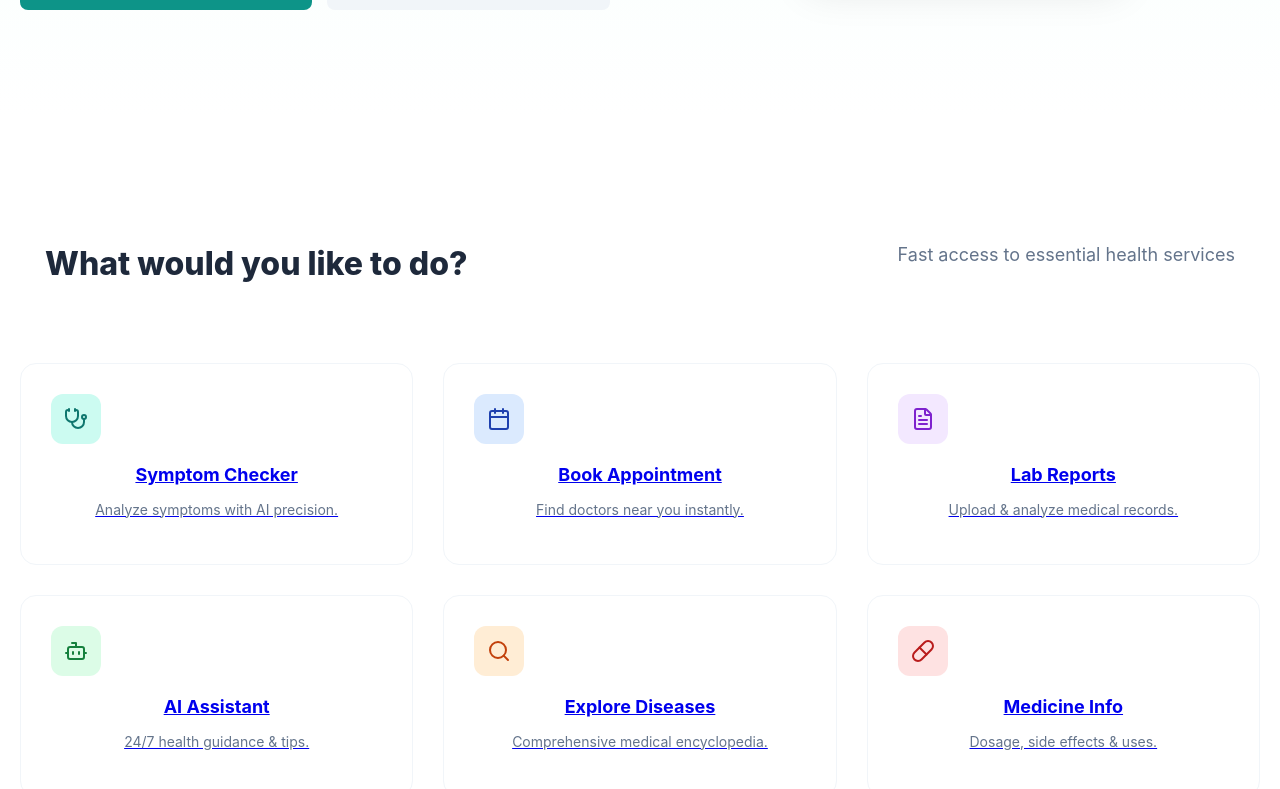
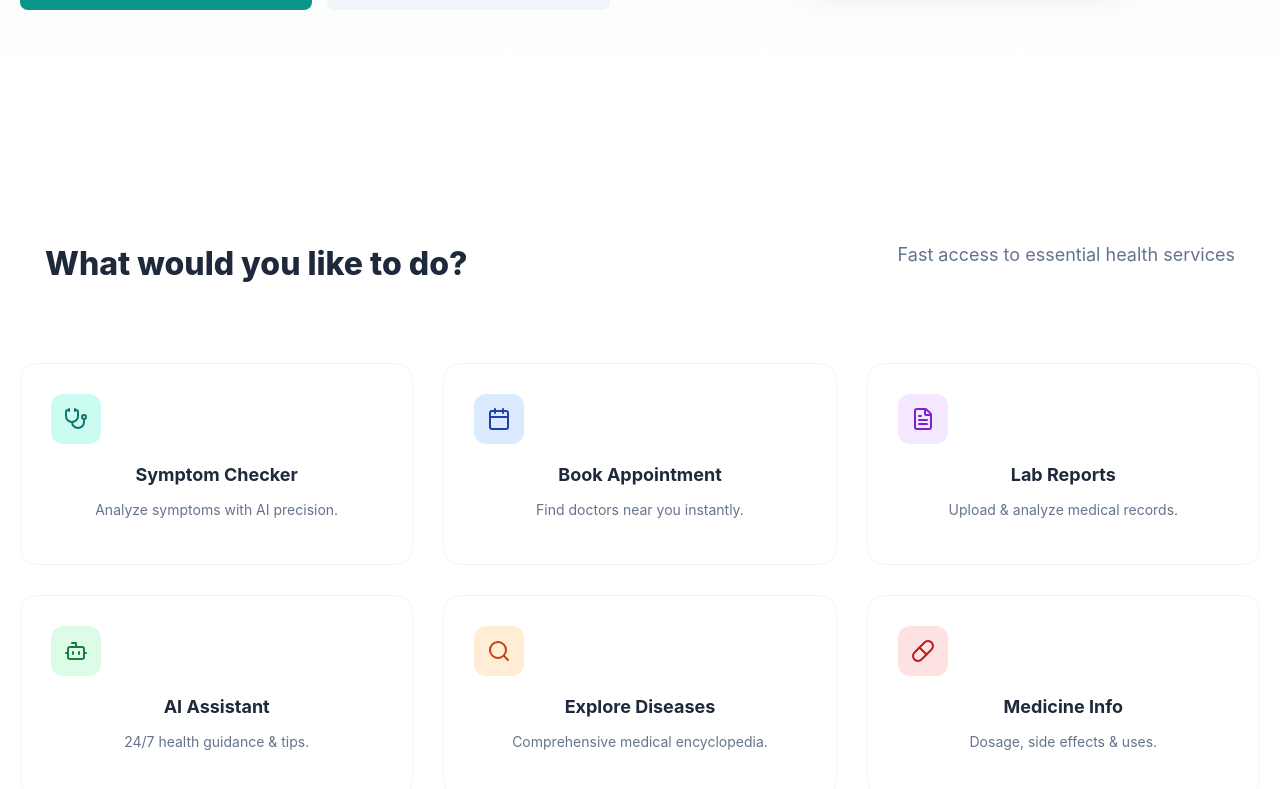
Before and after one commit to patelharsh6/Health_Sphere, a React (Create React App) app in the folder fronend/: page / in a window 1280 px wide. Shown: the part 503-1292 px from the top of the page. Built offline with nearby package versions, Linux system fonts and the light colour scheme.

Commit message:
some changes in navbar and home page

```diff
--- a/fronend/src/layouts/Navbar.js
+++ b/fronend/src/layouts/Navbar.js
@@ -5,9 +5,12 @@ import {
   Bot, Bell, LayoutDashboard, ShieldCheck, LogOut
 } from 'lucide-react';
 import './Navbar.css';
-import { Link } from 'react-router-dom';
+import { Link ,useNavigate} from 'react-router-dom';
+
+
 
 const Navbar = () => {
+  const navigate = useNavigate();
   const [isScrolled, setIsScrolled] = useState(false);
   const [isMobileMenuOpen, setIsMobileMenuOpen] = useState(false);
   const [userRole, setUserRole] = useState('patient'); // Mock role
@@ -50,6 +53,10 @@ const Navbar = () => {
   };
 
   const currentLinks = getLinks(userRole);
+
+  const profileClick = () => {
+    navigate('/profile');
+  }
 
   return (
     <>
@@ -106,7 +113,7 @@ const Navbar = () => {
 
             <div className="profile-actions">
               <button className="icon-btn"><Bell size={20} /></button>
-              <button className="avatar-btn"><User size={20} /></button>
+              <button className="avatar-btn" onClick={profileClick}><User size={20} /></button>
             </div>
           </div>
 
--- a/fronend/src/pages/Home.js
+++ b/fronend/src/pages/Home.js
@@ -14,6 +14,14 @@ const Home = () => {
   const symptomsClick = () => {
     navigate("/symptoms");
   };
+
+  const createClick = () => {
+    navigate("/signup");
+  }
+
+  const exploreClick = () => {
+    navigate("/symptoms");
+  }
   return (
     <div className="home-container">
 
@@ -85,42 +93,42 @@ const Home = () => {
         </div>
 
         <div className="cards-grid">
-          <Link to="/symptoms">
+          <Link to="/symptoms"  style={{ textDecoration: "none"  , color:'inherit' }}>
             <div className="feature-card">
               <div className="icon-box teal"><Stethoscope size={24} /></div>
               <h3>Symptom Checker</h3>
               <p>Analyze symptoms with AI precision.</p>
             </div>
           </Link>
-          <Link to="/appointments">
+          <Link to="/appointments"  style={{ textDecoration: "none"  , color:'inherit' }}>
             <div className="feature-card">
               <div className="icon-box blue"><Calendar size={24} /></div>
               <h3>Book Appointment</h3>
               <p>Find doctors near you instantly.</p>
             </div>
           </Link>
-          <Link to="/reports">
+          <Link to="/reports"  style={{ textDecoration: "none"  , color:'inherit' }}>
             <div className="feature-card">
               <div className="icon-box purple"><FileText size={24} /></div>
               <h3>Lab Reports</h3>
               <p>Upload & analyze medical records.</p>
             </div>
           </Link>
-          <Link to="/ai-assistant">
+          <Link to="/ai-assistant"  style={{ textDecoration: "none"  , color:'inherit' }}>
             <div className="feature-card">
               <div className="icon-box green"><Bot size={24} /></div>
               <h3>AI Assistant</h3>
               <p>24/7 health guidance & tips.</p>
             </div>
           </Link>
-          <Link to="/diseases">
-            <div className="feature-card">
+          <Link to="/diseases"  style={{ textDecoration: "none" , color:'inherit'  , color:'inherit' }}>
+            <div className="feature-card"  style={{ textDecoration: "none" }}>
               <div className="icon-box orange"><Search size={24} /></div>
               <h3>Explore Diseases</h3>
               <p>Comprehensive medical encyclopedia.</p>
             </div>
           </Link>
-          <Link to="/medicines">
+          <Link to="/medicines"  style={{ textDecoration: "none"  , color:'inherit' }}>
             <div className="feature-card">
               <div className="icon-box red"><Pill size={24} /></div>
               <h3>Medicine Info</h3>
@@ -214,8 +222,8 @@ const Home = () => {
           <h2>Take control of your health today.</h2>
           <p>Join thousands of users making smarter health decisions.</p>
           <div className="cta-buttons">
-            <button className="btn-white">Create Free Account</button>
-            <button className="btn-outline">Explore Features</button>
+            <button className="btn-white" onClick={createClick}>Create Free Account</button>
+            <button className="btn-outline" onClick={exploreClick}>Explore Features</button>
           </div>
         </div>
       </section>
```
